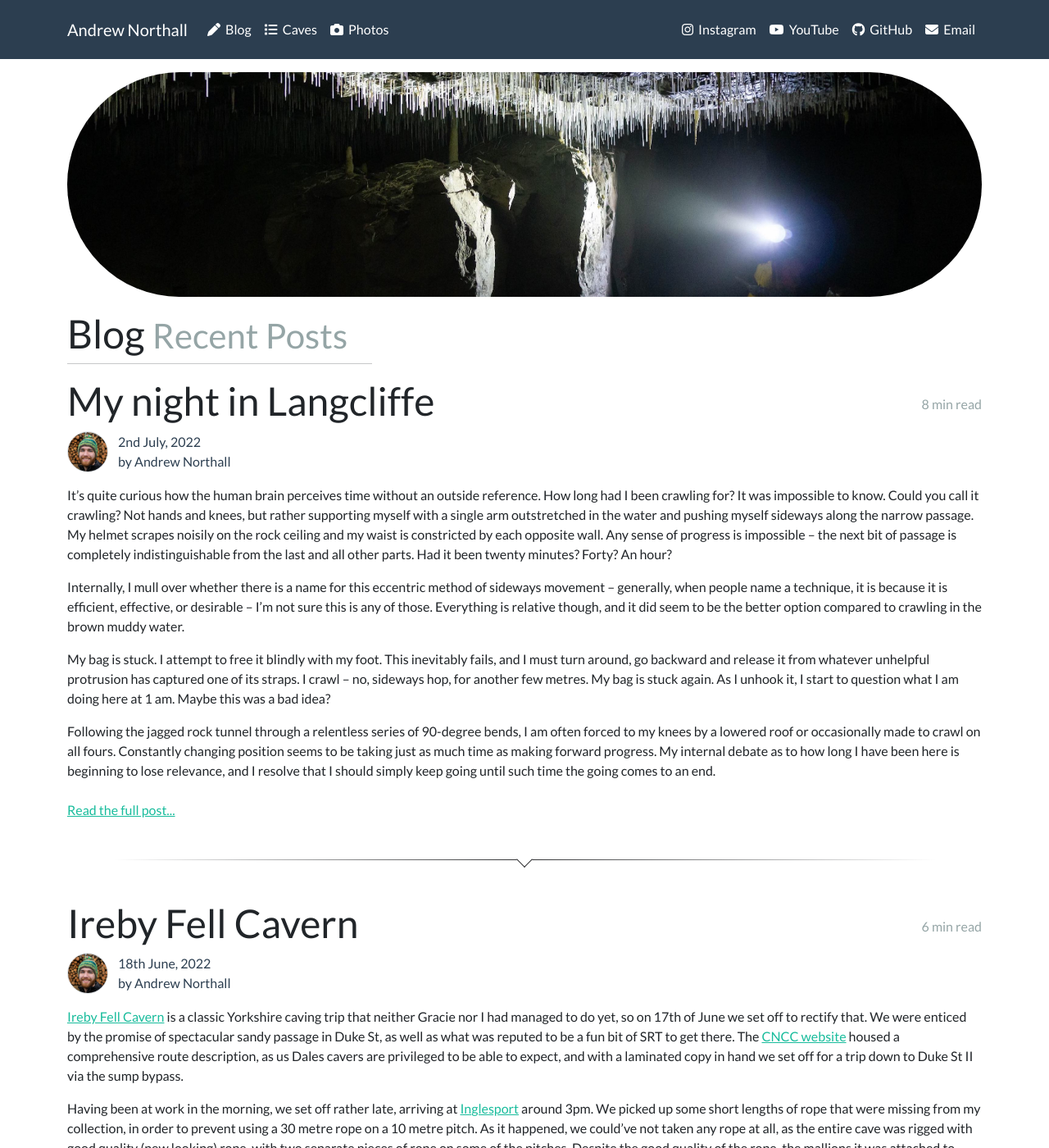
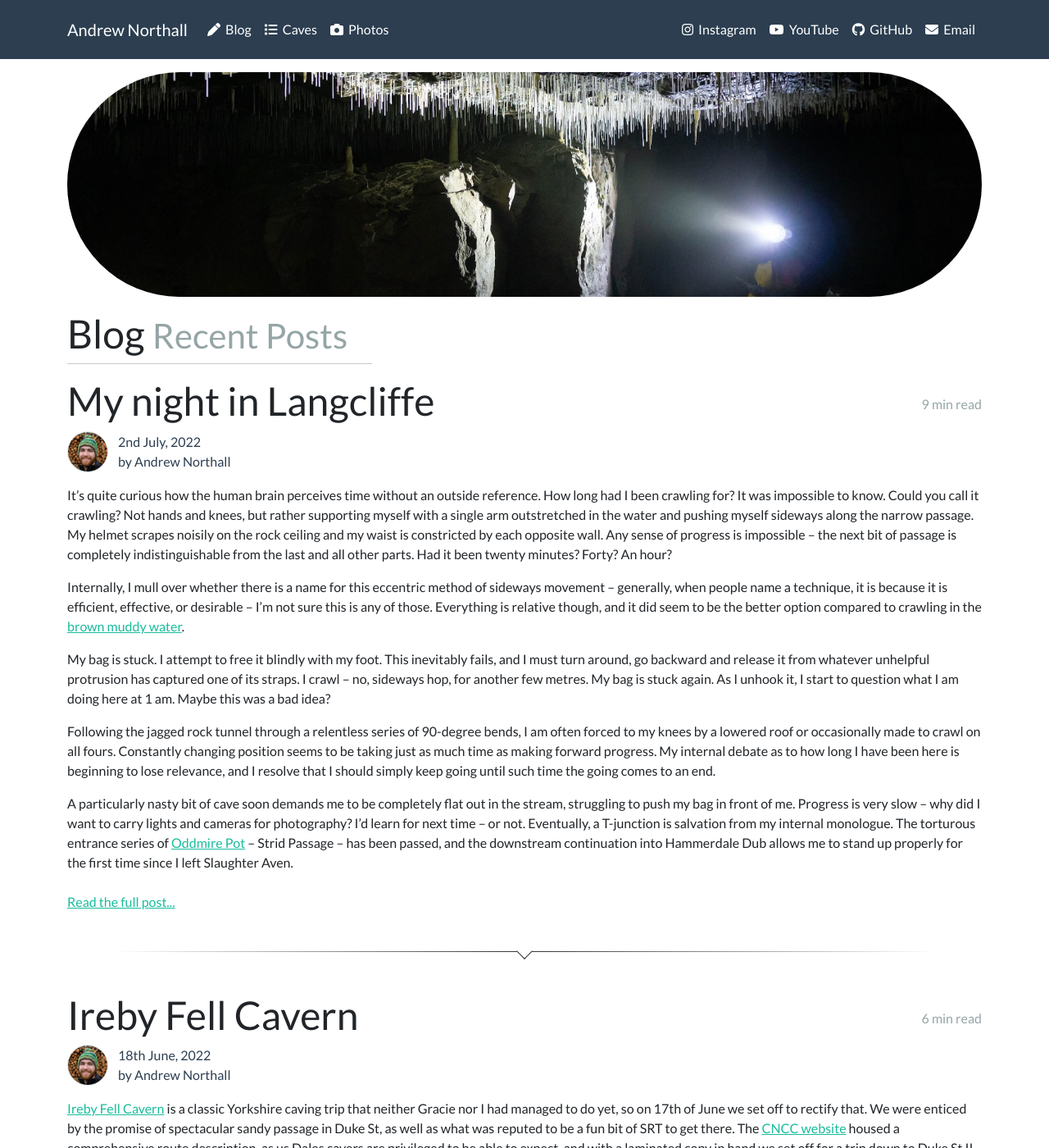
Before and after one commit to anorthall/northall.me.uk, a Jekyll site: the page built from www/index.html, in a window 1280 px wide and 1400 px high. Shown: the whole window at 82% size. Built offline with Jekyll 4.4.1, drawn with Linux system fonts in a browser that asks for light colours; some of the changed lines change nothing that is shown.

Commit message:
Add finished Langcliffe Pot post

```diff
--- a/www/_posts/2022-07-02-langcliffe-pot.md
+++ b/www/_posts/2022-07-02-langcliffe-pot.md
@@ -6,51 +6,67 @@
 author: Andrew Northall
 author_email: andrew@northall.me.uk
 avatar: /images/avatar_small.jpg
-banner:
+banner: /images/langcliffe/post/post-banner.jpg
 excerpt_separator: <!--more-->
 permalink: /posts/langcliffe-pot/
 ---
 
 It’s quite curious how the human brain perceives time without an outside reference. How long had I been crawling for? It was impossible to know. Could you call it crawling? Not hands and knees, but rather supporting myself with a single arm outstretched in the water and pushing myself sideways along the narrow passage. My helmet scrapes noisily on the rock ceiling and my waist is constricted by each opposite wall. Any sense of progress is impossible – the next bit of passage is completely indistinguishable from the last and all other parts. Had it been twenty minutes? Forty? An hour?
 
-Internally, I mull over whether there is a name for this eccentric method of sideways movement – generally, when people name a technique, it is because it is efficient, effective, or desirable – I’m not sure this is any of those. Everything is relative though, and it did seem to be the better option compared to crawling in the brown muddy water.
+Internally, I mull over whether there is a name for this eccentric method of sideways movement – generally, when people name a technique, it is because it is efficient, effective, or desirable – I’m not sure this is any of those. Everything is relative though, and it did seem to be the better option compared to crawling in the [brown muddy water][8].
 
 My bag is stuck. I attempt to free it blindly with my foot. This inevitably fails, and I must turn around, go backward and release it from whatever unhelpful protrusion has captured one of its straps. I crawl – no, sideways hop, for another few metres. My bag is stuck again. As I unhook it, I start to question what I am doing here at 1 am. Maybe this was a bad idea?
 
 Following the jagged rock tunnel through a relentless series of 90-degree bends, I am often forced to my knees by a lowered roof or occasionally made to crawl on all fours. Constantly changing position seems to be taking just as much time as making forward progress. My internal debate as to how long I have been here is beginning to lose relevance, and I resolve that I should simply keep going until such time the going comes to an end.
 
+A particularly nasty bit of cave soon demands me to be completely flat out in the stream, struggling to push my bag in front of me. Progress is very slow – why did I want to carry lights and cameras for photography? I’d learn for next time – or not. Eventually, a T-junction is salvation from my internal monologue. The torturous entrance series of [Oddmire Pot][5] – Strid Passage – has been passed, and the downstream continuation into Hammerdale Dub allows me to stand up properly for the first time since I left Slaughter Aven.
+
 <!--more-->
 
-A particularly nasty bit of cave soon demands me to be completely flat out in the stream, struggling to push my bag in front of me. Progress is very slow – why did I want to carry lights and cameras for photography? I’d learn for next time – or not. Eventually, a T-junction is salvation from my internal monologue. The torturous entrance series of Oddmire Pot – Strid Passage – has been passed, and the downstream continuation into Hammerdale Dub allows me to stand up properly for the first time since I left Slaughter Aven.
+{% include image_figure.html url='/images/langcliffe/post/hammerdale-dub.jpg' caption='The wonderfully spacious and pleasant streamway of Hammerdale Dub.' %}
 
+[Langcliffe Pot][1] has fascinated me ever since I first heard about it. “What about Langcliffe?”, a more experienced caver had said to me as I sat in the YSS musing about enjoying trips with a sense of journey. “That one has got miles of passages. It’ll take you hours to get to the end”. Later, reading [Simon Beck’s trip reports][3] and [other discussions on UK Caving][4] only piqued my interest more.
 
-
-
-Langcliffe Pot has fascinated me ever since I first heard about it. “What about Langcliffe?”, a more experienced caver had said to me as I sat in the YSS musing about enjoying trips with a sense of journey. “That one has got miles of passages. It’ll take you hours to get to the end”. Later, reading Simon Beck’s trip reports and other discussions on UK Caving only piqued my interest more.
-
-On Monday evening, I’d finished work and still felt full of energy when Langcliffe entered my thoughts once again. I promptly decided to cook myself a hearty meal and then drive over to Kettlewell, where I arrived just after 11 pm. Laminated route description in hand, I intended to go as far as possible in the system, despite being quite nervous about the two notorious boulder chokes protecting the far reaches.
+On Monday evening, I’d finished work and still felt full of energy when Langcliffe entered my thoughts once again. I promptly decided to cook myself a hearty meal and then drive over to Kettlewell, where I arrived just after 11 pm. Laminated [route description][13] in hand, I intended to go as far as possible in the system, despite being quite nervous about the two notorious boulder chokes protecting the far reaches.
 
 I walked through the thick darkness, with clouds obscuring the moonlight, and found myself atop the fell using my GPS to make my way slowly and deliberately towards the cave. Suddenly, a shotgun blast went off – it sounded quite close. I froze and turned my light off. Not what you want at midnight in the countryside, is it? I stood still for some time, and when nothing was seen or heard, carried on using only a small red light. Ten minutes later, a second shotgun blast was heard – thankfully, this seemed further away and gave me the confidence to turn my light back on to speed progress.
 
 Reaching the entrance, I discovered that the boulder pile just inside Oddmire Pot – Slaughter Aven – is uniformly coated with a disgusting brown excretion that seems to be most attracted to ropes, gloves, and oversuits. As someone who quite likes to keep clean, I often think that perhaps caving isn’t the right hobby for me. Navigating my way down the exceptionally loose boulders, I soon found myself at the start of Strid Passage (as described above). Despite the unpleasant nature of it, I felt quite safe and secure relative to being exposed on a dark fell with gunshots around.
 
+{% include image_figure.html url='/images/langcliffe/post/hammerdale-junction.jpg' caption='The junction of the Kilnsey Boulder Crawl (left) and the Wet Way (right) in Hammerdale Dub.' %}
 
+Back to where we left off, Hammerdale Dub marks the start of around 45 minutes of easy and enjoyable caving – a welcome change. Most of this time is spent in the spacious streamway of Langstrothdale Chase, which is separated from Hammerdale Dub by [the Kilnsey Boulder Crawl][9], an enjoyable dry bypass. Contrary to the name, it did not involve too much crawling and was a pleasant 10 minutes away from the water.
 
-
-Back to where we left off, Hammerdale Dub marks the start of around 45 minutes of easy and enjoyable caving – a welcome change. Most of this time is spent in the spacious streamway of Langstrothdale Chase, which is separated from Hammerdale Dub by the Kilnsey Boulder Crawl, an enjoyable dry bypass. Contrary to the name, it did not involve too much crawling and was a pleasant 10 minutes away from the water.
-
-Langstrothdale Chase has it all. It is an impressively tall vadose passage, which is generously wide, and not too much trouble underfoot. One section involves waist-deep wading in a canal, whilst others involve dry and sandy bypasses next to – or sometimes entirely separate from – the stream. Strolling along here, making very quick progress, was the highlight of the trip. The stark contrast of this fantastic bit of cave to the dismal entrance series gave way to a sense of euphoria and accomplishment – it had all been worth it. It feels quite remote down here, and you innately understand the privilege it is to be in such a rarely visited, yet beautiful, place.
+Langstrothdale Chase has it all. It is an [impressively tall vadose passage][11], which is generously wide, and not too much trouble underfoot. One section involves waist-deep wading in a canal, whilst others involve dry and sandy bypasses next to – or sometimes entirely separate from – the stream. Strolling along here, making very quick progress, was the highlight of the trip. The stark contrast of this fantastic bit of cave to the dismal entrance series gave way to a sense of euphoria and accomplishment – it had all been worth it. It feels quite remote down here, and you innately understand the privilege it is to be in such a rarely visited, yet beautiful, place.
 
 The streamway eventually degenerates into a mess of boulders, and a dry continuation gets progressively smaller until two flat-out squeezes are met. These are tight in all dimensions, and sufficiently irritating when solo with a bag. I stare at each squeeze hesitantly before making my way through. I don’t think they’d be a problem in any other cave, however, being alone in such a remote place makes you think twice about introducing another obstacle to your lengthy exit route. Nonetheless, the squeezes were passed without too much trouble, only requiring me to remove my SRT kit first.
 
-The water in Boireau Falls Chamber can now be heard, and despite the description stating that the way in is a crawl immediately on the left after the second squeeze, I am drawn to an appealing passage straight ahead – which soon hits a dead end. Retracing my steps, I soon pop out into the spacious, flat-roofed chamber above the large boulder choke. The water emerges from under the left wall and cascades over and between boulders, leaving a section clean washed, whilst those rocks above the flow are coated in a thick layer of mud and topped with the ancient carbide deposits of past explorers.
+The water in [Boireau Falls Chamber][12] can now be heard, and despite the description stating that the way in is a crawl immediately on the left after the second squeeze, I am drawn to an appealing passage straight ahead – which soon hits a dead end. Retracing my steps, I soon pop out into the spacious, flat-roofed chamber above the large boulder choke. The water emerges from under the left wall and cascades over and between boulders, leaving a section clean washed, whilst those rocks above the flow are coated in a thick layer of mud and topped with the ancient carbide deposits of past explorers.
 
-It is interesting to think of what has happened in this chamber. Almost every visitor to the cave will have stopped here to rest, and it was the gathering point for rescue teams searching for the Brook brothers and their companions when they got trapped by flooding in the late 60s. Being alone, I felt strangely comforted by the many footsteps. How old are they, I wonder? Before the advent of LED lights, technical clothing, and up-to-the-minute weather radar, those original explorers faced much more challenging conditions than I do today. Regardless, they sat here and pondered their next move, just as I was doing now.
+{% include image_figure.html url='/images/langcliffe/post/boireau-falls.jpg' caption='The spacious void above the notorious Boireau Falls boulder choke, with the water emerging under boulders through the hole in the opposite wall.' %}
 
-Apprehensively studying the infamous squeeze in the floor of the chamber made me question just how far I wanted to progress today. The way on – a 1.5 metre vertical drop between tightly packed boulders – looked incredibly intimidating and I wasn’t sure if I fancied my chances of getting back out without someone to pull me. Sat on the edge of the hole, I poked my legs through and felt around for any footholds which might assist my ascent. I couldn’t feel any – surely there must be a way! Lowering myself carefully into the void, I searched for a ledge or boulder to support my weight. Suddenly, my arms slipped on the muddy boulders, and my body fell downwards. My hips became wedged in the hole, my legs were hanging freely below me, and my chest was emerging from the top.
+It is interesting to think of what has happened in this chamber. Almost every visitor to the cave will have stopped here to rest, and it was the gathering point for [rescue teams searching for the Brook brothers and their companions][7] when they got trapped by flooding in the late 60s. Being alone, I felt strangely comforted by the many footsteps. How old are they, I wonder? Before the advent of LED lights, technical clothing, and up-to-the-minute weather radar, those original explorers faced much more challenging conditions than I do today. Regardless, they sat here and pondered their next move, just as I was doing now.
 
-I’d inadvertently inserted myself, assisted by gravity, at entirely the wrong angle to pass the obstacle. Committing to the squeeze and finding a way back up from beneath was an option, but it was psychologically easier to try and get out from this position. Slow and arduous progress upwards was made, lifting myself methodically with my upper body and then resting on my elbows to prevent me from slipping back down. My legs were an entirely useless burden without footholds beneath and it took quite some time and effort to release myself. Eventually, relief came, and it was clearly time to turn around and head out. I knew now that I could escape the squeeze, but I didn’t fancy doing it again today.
+Apprehensively studying the [infamous squeeze][6] in the floor of the chamber made me question just how far I wanted to progress today. The way on – a 1.5 metre vertical drop between tightly packed boulders – looked incredibly intimidating and I wasn’t sure if I fancied my chances of getting back out without someone to pull me. Sat on the edge of the hole, I poked my legs through and felt around for any footholds which might assist my ascent. I couldn’t feel any – surely there must be a way! Lowering myself carefully into the void, I searched for a ledge or boulder to support my weight. Suddenly, my arms slipped on the muddy boulders, and my body fell downwards. My hips became wedged in the hole, my legs were hanging freely below me, and my chest was emerging from the top.
+
+I’d inadvertently inserted myself, assisted by gravity, at entirely the wrong angle to pass the obstacle. Committing to the squeeze and finding a way back up from beneath was an option, but it was psychologically easier to try and get out from this position. Slow and arduous progress upwards was made, lifting myself methodically with my upper body and then resting on my elbows to prevent me from slipping back down. My legs were an entirely useless burden without footholds beneath and it took quite some time and effort to release myself. Eventually, relief came, and it was clearly time to turn around and head out. I knew now that I could escape the squeeze, but I didn’t fancy doing it again today. The slog outwards was begun.
 
 Caves often seem to pass more quickly on the way out. This certainly wasn’t the case with Strid Passage. It seemed endless on the way in, and yet it had somehow doubled in size on the way out. The relief of reaching the bottom of Slaughter Aven was immense and now only a few minutes of ropework separated me from the surface. Soon after, the daylight was a welcome sight, having last seen it when I was in the car the evening before.
 
 Langcliffe Pot is an incredibly intriguing place and my unpleasant encounter with the squeeze in Boireau Falls Chamber has only renewed my enthusiasm to see what is on the other side. As soon as the weather is suitable, I’ll be back for round two.
+
+*A photo gallery of images taken on this trip can be [found here][10].*
+
+[1]: https://en.wikipedia.org/wiki/Langcliffe_Pot                               "Wikipedia: Langcliffe Pot"
+[2]: https://cncc.org.uk/cave/langcliffe-pot                                    "CNCC: Langcliffe Pot"
+[3]: http://simonbeck.blogspot.com/2016/07/langcliffe-pot-via-oddmire.html      "Simon Beck: Langcliffe Pot via Oddmire"
+[4]: https://ukcaving.com/board/index.php?threads/langcliffe-pot-solo.22204/    "UKCaving: Langcliffe Pot solo"
+[5]: https://cncc.org.uk/cave/oddmire-pot                                       "CNCC: Oddmire Pot"
+[6]: /images/langcliffe/hq/langcliffe-28.jpg                                    "Image of the Boireau Falls squeeze"
+[7]: http://caving-library.org.uk/audio/playback-220.html                       "British Caving Library audio archive"
+[8]: /images/langcliffe/hq/langcliffe-01.jpg                                    "Image of Strid Passage"
+[9]: /images/langcliffe/hq/langcliffe-14.jpg                                    "Image of the Kilnsey Boulder Crawl"
+[10]: /photos/langcliffe                                                        "Langcliffe Pot image gallery"
+[11]: /images/langcliffe/hq/langcliffe-18.jpg                                   "Image of the Langstrothdale Chase streamway"
+[12]: /images/langcliffe/hq/langcliffe-24.jpg                                   "Panorama of Boireau Falls Chamber"
+[13]: https://starlessriver.com/shop/not-for-the-faint-hearted/                 "Buy Not for the Faint Hearted on Starless River"
```
Also changed, not shown: www/images/langcliffe/post/boireau-falls.jpg (added), www/images/langcliffe/post/hammerdale-junction.jpg (added), www/images/langcliffe/post/post-banner.jpg (added), www/images/langcliffe/post/strid-passage.jpg (added), 1 other file.
